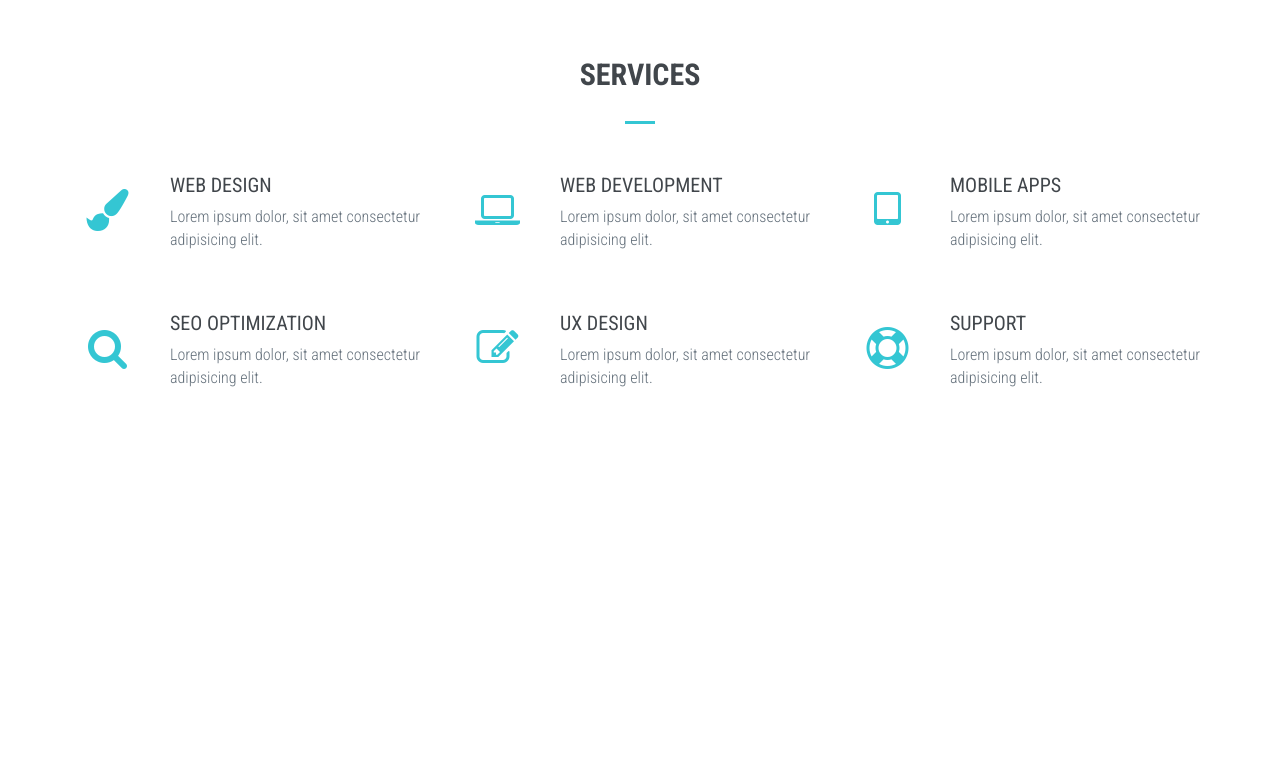
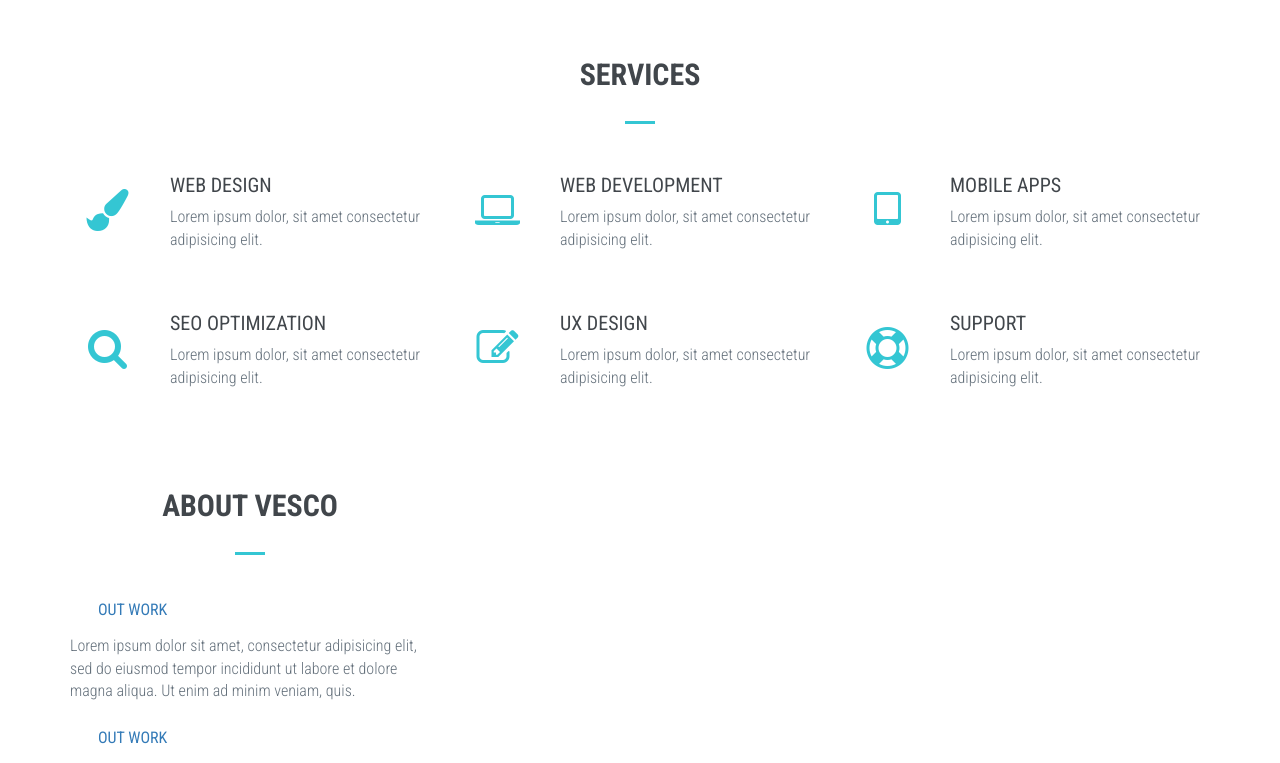
Before and after one commit to abstered/ABT, a website: page index.html in a window 1280 px wide. Shown: the part 802-1565 px from the top of the page. Before the commit the page ends 1291 px from the top, so only its background shows below. Drawn offline with Linux system fonts and the light colour scheme.

Commit message:
section about html

```diff
--- a/index.html
+++ b/index.html
@@ -152,6 +152,50 @@
                 </section>
 
 
+       <section id="about">
+         <div id="about-bg-diagonal">
+
+         </div>
+
+         <div class="container">
+             <div class="row">
+                 <div class="col-md-4">
+                     <div id="about-content-box">
+                         <div id="about-content-box-outer">
+                             <div id="about-content-box-inner">
+                                <div class="content-title wow fadeInDown" data-wow-duration="1s" data-wow-delay=".5s">
+                                    <h3>About Vesco </h3>
+                                    <div class="content-title-underline"></div>
+
+                                    <div id="about-btn">
+                                        <a class="btn btn-lg btn-general" href="#work" role="button">
+                                            Out Work
+                                        </a>
+                                    </div>
+                                 </div>
+
+                                 <div id="about-desc">
+                                    <p>Lorem ipsum dolor sit amet, consectetur adipisicing elit, sed do eiusmod
+                                        tempor incididunt ut labore et dolore magna aliqua. Ut enim ad minim veniam,
+                                        quis.
+                                    </p>
+                                </div>
+
+                                <div id="about-btn">
+                                    <a class="btn btn-lg btn-general" href="#work" role="button">
+                                            Out Work
+                                    </a>
+                                </div>
+                             </div>
+                         </div>
+                     </div>
+                 </div>
+             </div>
+         </div>
+     </section>
+
+
+
 
 
 
```
